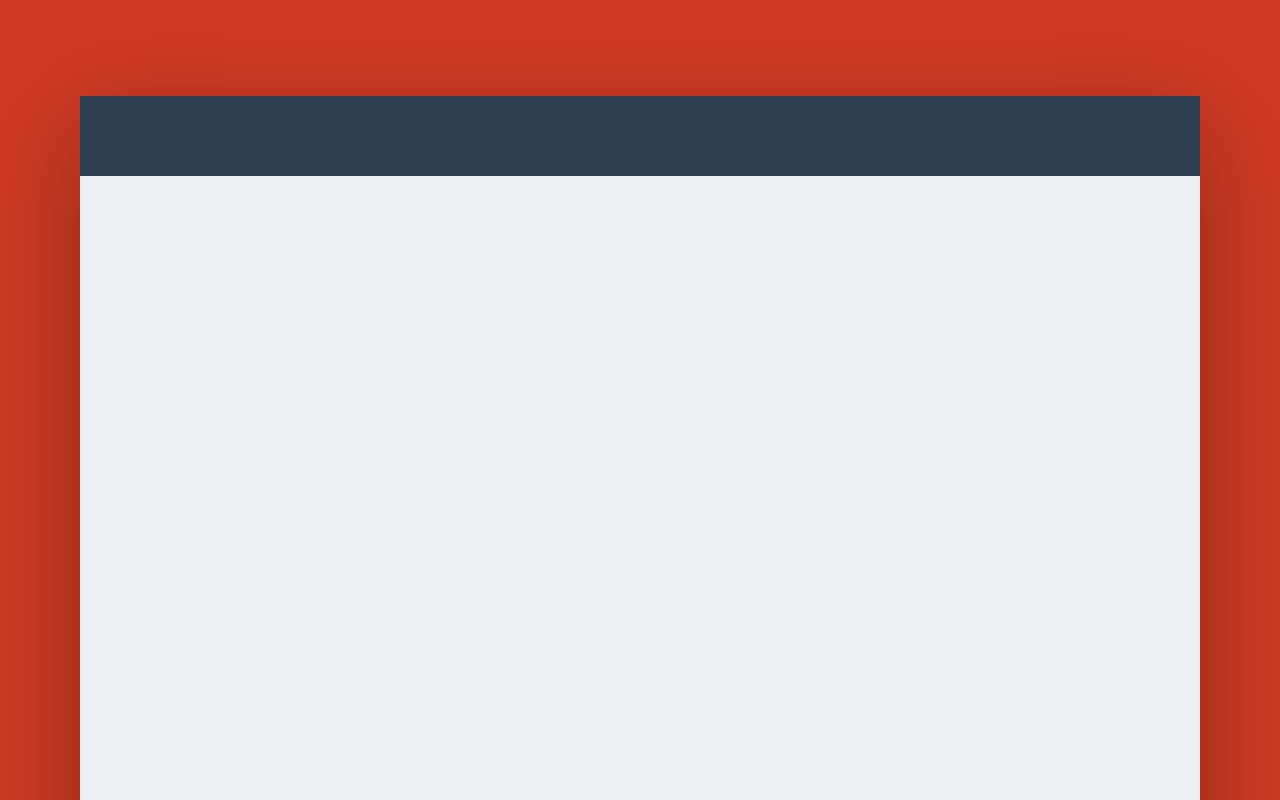
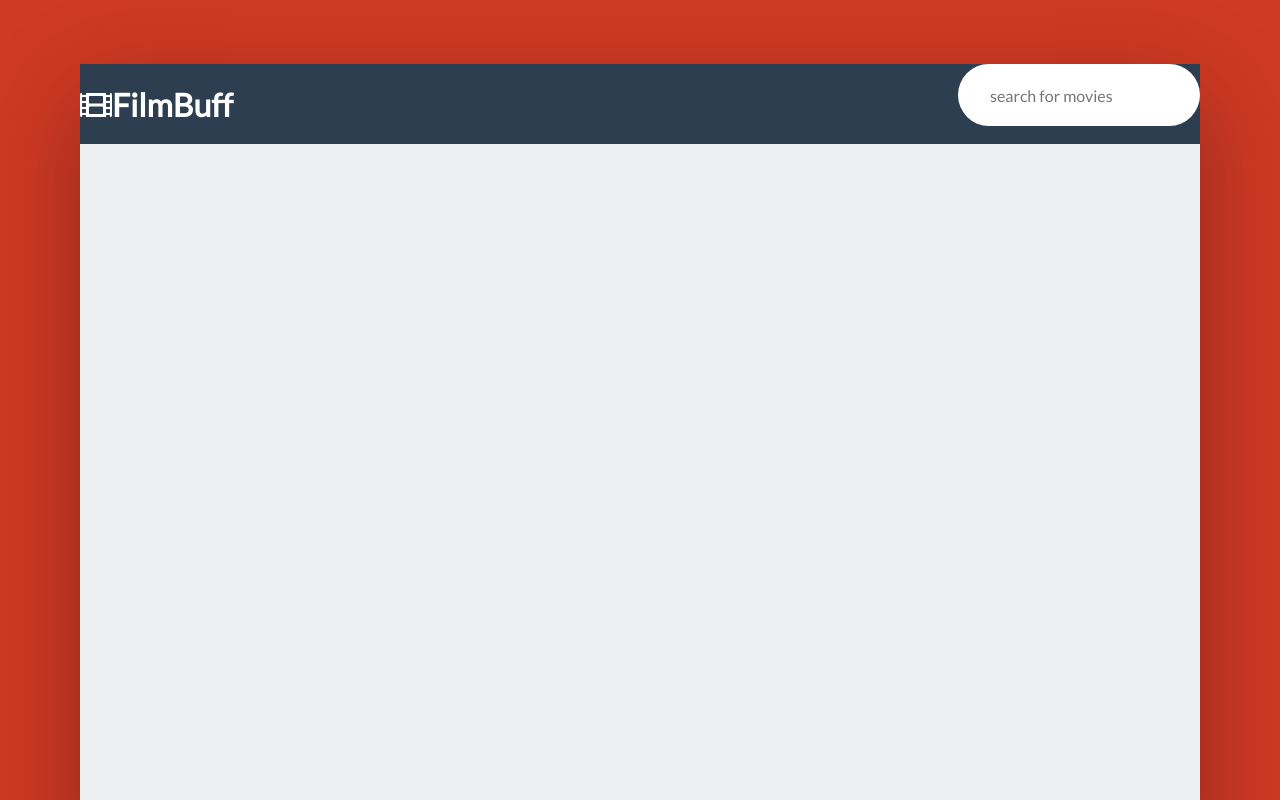
Before and after one commit to anigopale/film-buff-app, a React (Create React App) app: page / in a window 1280 px wide. Shown: the top 800 px of the page. Built offline with nearby package versions, Linux system fonts and the light colour scheme.

Commit message:
create searchbar component

```diff
--- a/public/index.html
+++ b/public/index.html
@@ -11,6 +11,7 @@
     <link rel="manifest" href="%PUBLIC_URL%/manifest.json">
     <link rel="shortcut icon" href="%PUBLIC_URL%/favicon.ico">
     <link href="https://fonts.googleapis.com/css?family=Lato:100,300,400" rel="stylesheet">
+    <link rel="stylesheet" href="https://use.fontawesome.com/releases/v5.1.0/css/all.css" integrity="sha384-lKuwvrZot6UHsBSfcMvOkWwlCMgc0TaWr+30HWe3a4ltaBwTZhyTEggF5tJv8tbt" crossorigin="anonymous">
     <!--
       Notice the use of %PUBLIC_URL% in the tags above.
       It will be replaced with the URL of the `public` folder during the build.
--- a/src/App.js
+++ b/src/App.js
@@ -2,9 +2,10 @@ import React, { Component } from 'react';
 import logo from './logo.svg';
 import './App.css';
 import styled from 'styled-components';
+import SearchBar from './components/search-bar';
 
 const StyledApp = styled.div`
-  font-size : 1.5rem;
+  font-size : 1rem;
   max-width: 70rem;
   min-height: 50rem;
   margin: 4em auto;
@@ -13,8 +14,14 @@ const StyledApp = styled.div`
 `;
 
 const StyledHeader = styled.div`
+  display: flex;
   height: 5rem;
   background-color: #2c3e50;
+  justify-content: space-between;
+  color: white;
+  i {
+    color: white;
+  }
 `;
 
 class App extends Component {
@@ -22,7 +29,11 @@ class App extends Component {
     return (
       <StyledApp>
         <StyledHeader>
-
+          <h1>
+            <i className="fas fa-film"></i>
+            FilmBuff
+          </h1>
+          <SearchBar />
         </StyledHeader>
       </StyledApp>
     );
--- /dev/null
+++ b/src/components/search-bar.js
@@ -0,0 +1,28 @@
+import React, { Component } from 'react';
+import styled from 'styled-components';
+
+const StyledInput = styled.input`
+  font-family: inherit;
+  font-size: inherit;
+  background-color: white;
+  border: none;
+  padding: .7rem 2rem;
+  border-radius: 100px;
+  height: 50%;
+`;
+
+export default class SearchBar extends Component {
+  onInputChange(event) {
+    console.log(event.target.value);
+  }
+
+  render() {
+    return (
+      <StyledInput
+        placeholder="search for movies"
+        onChange={this.onInputChange}
+        >
+      </StyledInput>
+    )
+  }
+}
```
